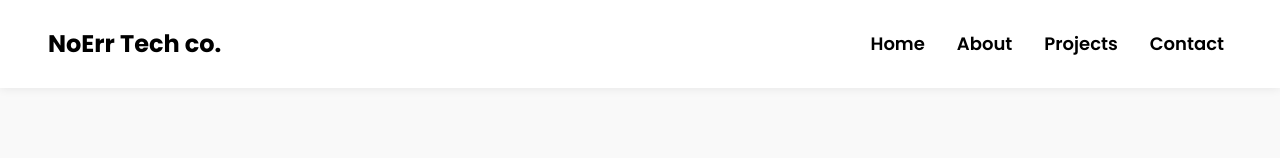
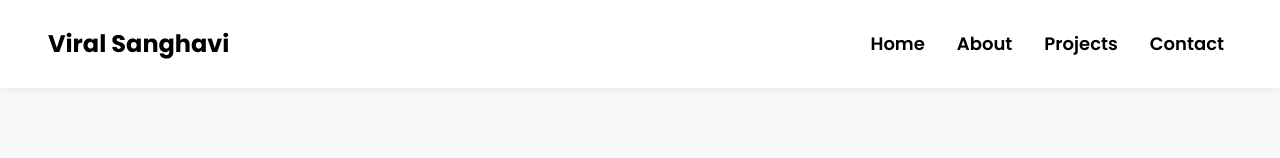
Before and after one commit to viralsanghavi/Portfolio-V2, a Next.js app: page / in a window 1280 px wide. Shown: the top 158 px of the page. Built offline with nearby package versions, Linux system fonts and the light colour scheme; no server answers; the database is empty.

Commit message:
feat: updated header

```diff
--- a/src/components/header/index.js
+++ b/src/components/header/index.js
@@ -3,7 +3,7 @@ import HeaderNavigation from "../header-navigation";
 const Header = () => {
   return (
     <nav className="px-14 py-7 pl-12 shadow-subtle fixed top-0 w-full flex justify-between items-center z-50 bg-white">
-      <h3 className="font-bold text-2xl cursor-pointer">NoErr Tech co.</h3>
+      <h3 className="font-bold text-2xl cursor-pointer">Viral Sanghavi</h3>
       <HeaderNavigation />
     </nav>
   );
```
